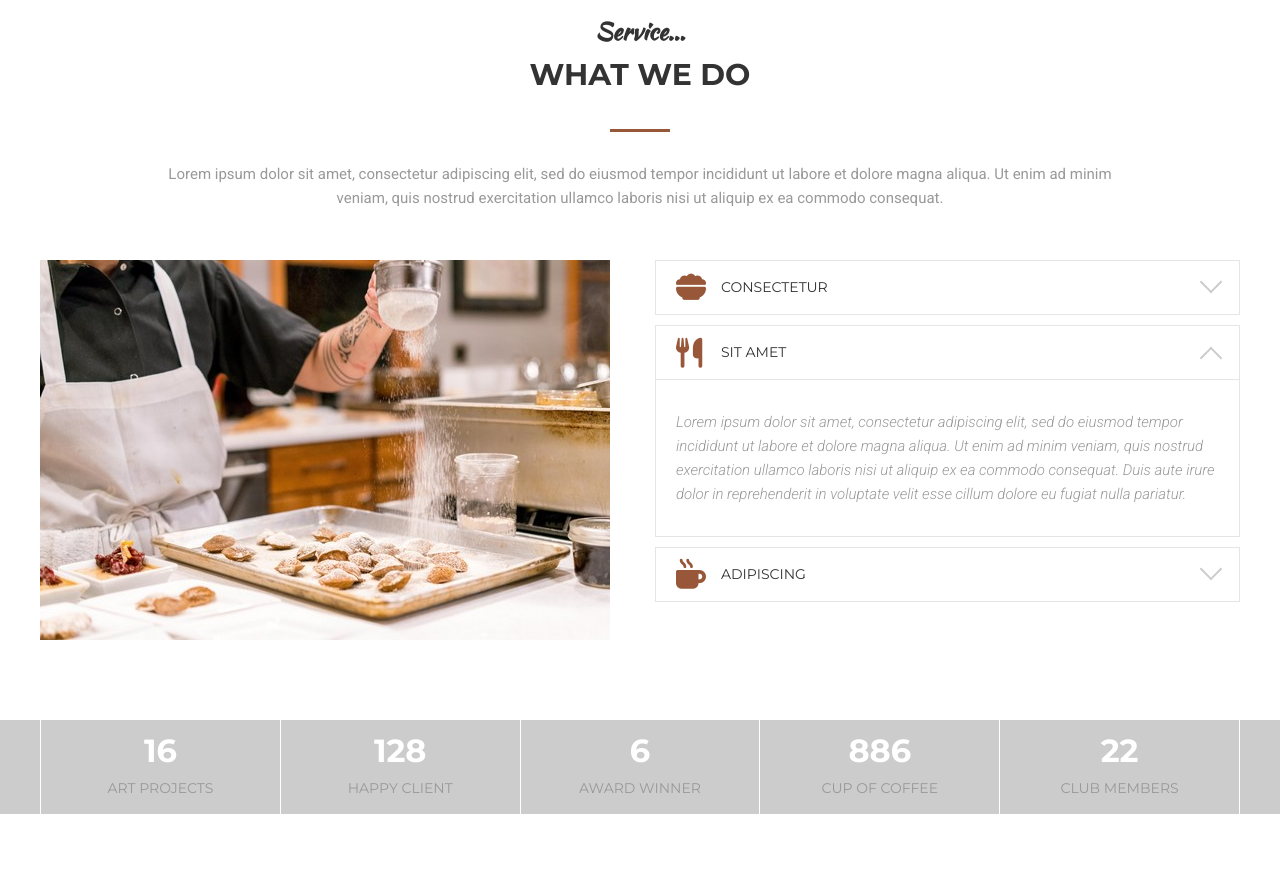
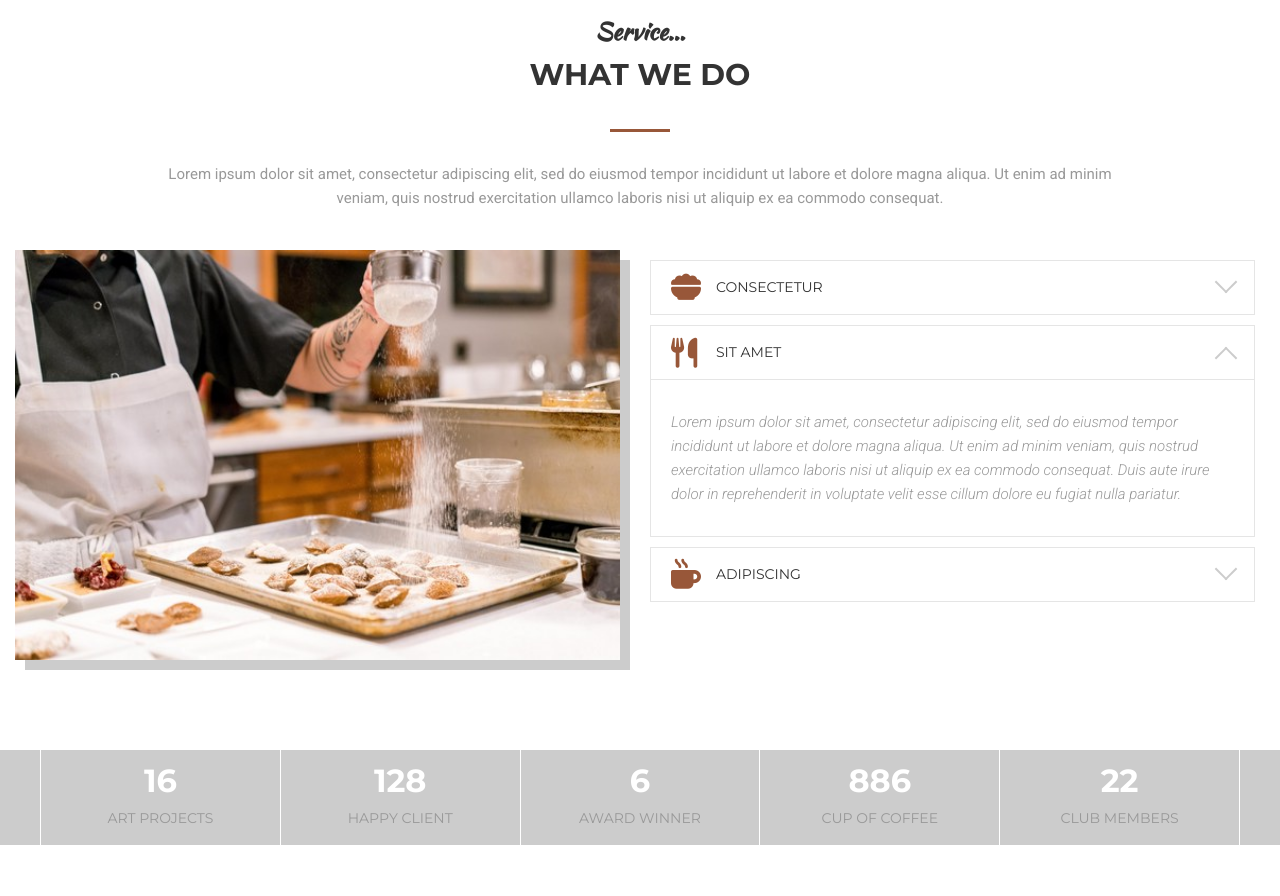
Before and after one commit to Peccopa/MoGo, a PHP site: page / in a window 1280 px wide. Shown: the part 2597-3493 px from the top of the page. Run offline with PHP 8.4, Linux system fonts and the light colour scheme; data that the repository does not hold is empty; some libraries are stand-ins or nearby versions.

Commit message:
item_card2php

```diff
--- a/TheCafe/assets/css/style.css
+++ b/TheCafe/assets/css/style.css
@@ -766,20 +766,34 @@ hr {
 /*=============WEDO===============*/
 
 .wedo {
+    /*position: relative;*/
     display: flex;
     margin: 0 -15px;
-    flex-wrap: wrap;
+    /*flex-wrap: wrap;*/
 }
 
 .wedo__item {
     width: 50%; /*можно было flex: 1 1 0;*/
-    padding: 0 15px;
-}
+    /*padding: 0 15px;*/
+    margin-left: 10px;
+}
+
+.wedo__item--photo {
+    width: 50%; /*можно было flex: 1 1 0;*/
+    margin-right: 10px;
+    /*padding: 0 15px;*/
+    /*position: relative;*/
+    background-color: #cccccc;
+}
+
 
 .wedo__img {
-    display: block;
-    max-width: 100%;
-    height: auto;
+    width: 100%;
+    /*position: absolute;*/
+    /*display: block;*/
+    /*max-width: 100%;*/
+    height: 100%;
+    transform: translate3d(-10px, -10px, 0);
 }
 /*============accordion========*/
 
@@ -2119,8 +2133,12 @@ width: 40%;
             width: 100%;
         }
 
-
-        /* Reviews */
+        .wedo__item--photo {
+            width: 100%;
+        }
+
+
+    /* Reviews */
         .reviews__photo {
             position: static;
             margin: 0 auto 20px;
--- a/TheCafe/index.php
+++ b/TheCafe/index.php
@@ -321,7 +321,7 @@ if(isset($_COOKIE['postToReg'])) {
             </div>
 
             <div class="wedo">
-                <div class="wedo__item">
+                <div class="wedo__item--photo">
                     <!-- <img src="http://placehold.it/570x830" alt=""> -->
                     <img class="wedo__img" src="./assets/images/wedo/wedo_bg.jpg" alt="">
                 </div>
```
